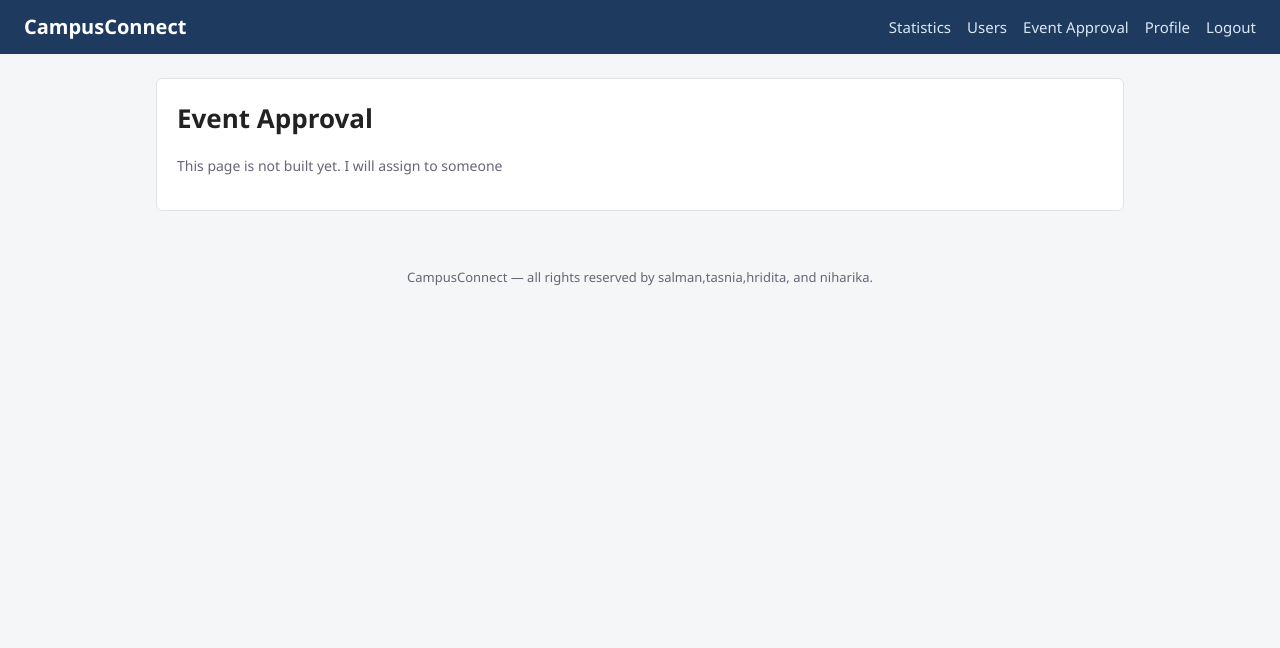
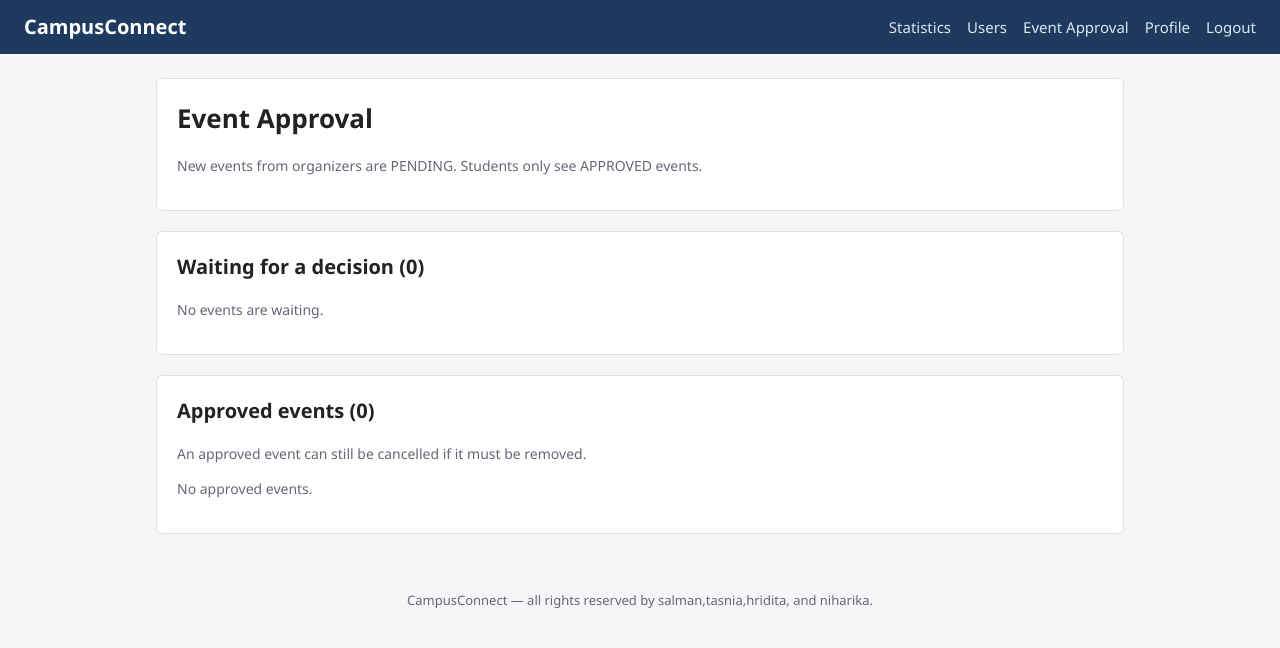
Before and after one commit to salmanffarshi/campusconnect, a PHP site: page /views/admin/eventApproval.php in a window 1280 px wide. Shown: the top 648 px of the page. Run offline with PHP 8.4, Linux system fonts and the light colour scheme; the visitor is signed in with stand-in values (Sample User, id 1); data comes from the database, SQL or seed files in the repository; data that the repository does not hold is empty.

Commit message:
add admin event approval-review, approve , reject and cancel events

```diff
--- a/views/admin/eventApproval.php
+++ b/views/admin/eventApproval.php
@@ -1,13 +1,119 @@
 <?php
 require_once "../../controllers/authCheck.php";
+require_once "../../models/eventsModel.php";
 $user = checkRole("admin");
+
+// Two lists: events waiting for a decision, and approved events that can
+// still be cancelled.
+$pendingEvents = getEventsForAdmin("PENDING");
+$approvedEvents = getEventsForAdmin("APPROVED");
+
 $pageTitle = "Event Approval";
 require_once "../header.php";
+require_once "../messages.php";
 ?>
 
 <div class="card">
     <h1>Event Approval</h1>
-    <p class="muted">This page is not built yet. I will assign to someone</p>
+    <p class="muted">New events from organizers are PENDING. Students only see APPROVED events.</p>
+</div>
+
+<div class="card">
+    <h2>Waiting for a decision (<?php echo count($pendingEvents); ?>)</h2>
+
+    <?php if (count($pendingEvents) == 0): ?>
+
+        <p class="muted">No events are waiting.</p>
+
+    <?php else: ?>
+
+    <div class="table-wrap">
+        <table>
+            <tr>
+                <th>Title</th>
+                <th>Club</th>
+                <th>Category</th>
+                <th>Date &amp; Time</th>
+                <th>Venue</th>
+                <th>Capacity</th>
+                <th>Actions</th>
+            </tr>
+
+            <?php foreach ($pendingEvents as $event): ?>
+            <tr>
+                <td><a href="/campusconnect/views/admin/eventDetails.php?eventId=<?php echo $event["event_id"]; ?>"><?php echo $event["title"]; ?></a></td>
+                <td><?php echo $event["club_name"]; ?></td>
+                <td><?php echo $event["category_name"]; ?></td>
+                <td>
+                    <?php echo date("d M Y", strtotime($event["event_date"])); ?><br>
+                    <span class="muted"><?php echo substr($event["start_time"], 0, 5) . " - " . substr($event["end_time"], 0, 5); ?></span>
+                </td>
+                <td><?php echo $event["venue"]; ?></td>
+                <td><?php echo $event["capacity"]; ?></td>
+                <td class="actions">
+                    <form style="display: inline;" action="/campusconnect/controllers/eventStatusControls.php" method="post">
+                        <input type="hidden" name="eventId" value="<?php echo $event["event_id"]; ?>">
+                        <input type="hidden" name="status" value="APPROVED">
+                        <input type="submit" class="btn btn-small btn-green" value="Approve">
+                    </form>
+
+                    <form style="display: inline;" action="/campusconnect/controllers/eventStatusControls.php" method="post">
+                        <input type="hidden" name="eventId" value="<?php echo $event["event_id"]; ?>">
+                        <input type="hidden" name="status" value="REJECTED">
+                        <input type="submit" class="btn btn-small btn-danger" value="Reject">
+                    </form>
+                </td>
+            </tr>
+            <?php endforeach; ?>
+        </table>
+    </div>
+
+    <?php endif; ?>
+</div>
+
+<div class="card">
+    <h2>Approved events (<?php echo count($approvedEvents); ?>)</h2>
+    <p class="muted">An approved event can still be cancelled if it must be removed.</p>
+
+    <?php if (count($approvedEvents) == 0): ?>
+
+        <p class="muted">No approved events.</p>
+
+    <?php else: ?>
+
+    <div class="table-wrap">
+        <table>
+            <tr>
+                <th>Title</th>
+                <th>Club</th>
+                <th>Date &amp; Time</th>
+                <th>Venue</th>
+                <th>Actions</th>
+            </tr>
+
+            <?php foreach ($approvedEvents as $event): ?>
+            <tr>
+                <td><a href="/campusconnect/views/admin/eventDetails.php?eventId=<?php echo $event["event_id"]; ?>"><?php echo $event["title"]; ?></a></td>
+                <td><?php echo $event["club_name"]; ?></td>
+                <td>
+                    <?php echo date("d M Y", strtotime($event["event_date"])); ?><br>
+                    <span class="muted"><?php echo substr($event["start_time"], 0, 5) . " - " . substr($event["end_time"], 0, 5); ?></span>
+                </td>
+                <td><?php echo $event["venue"]; ?></td>
+                <td class="actions">
+                    <form style="display: inline;" action="/campusconnect/controllers/eventStatusControls.php" method="post"
+                          onsubmit="return confirm('Cancel this event?');">
+                        <input type="hidden" name="eventId" value="<?php echo $event["event_id"]; ?>">
+                        <input type="hidden" name="status" value="CANCELLED">
+                        <input type="submit" class="btn btn-small btn-danger" value="Cancel">
+                    </form>
+                </td>
+            </tr>
+            <?php endforeach; ?>
+        </table>
+    </div>
+
+    <?php endif; ?>
 </div>
 
 <?php require_once "../footer.php"; ?>
```
Also changed, not shown: controllers/eventStatusControls.php (added, +52 -0 lines), views/admin/eventDetails.php (added, +102 -0 lines).
